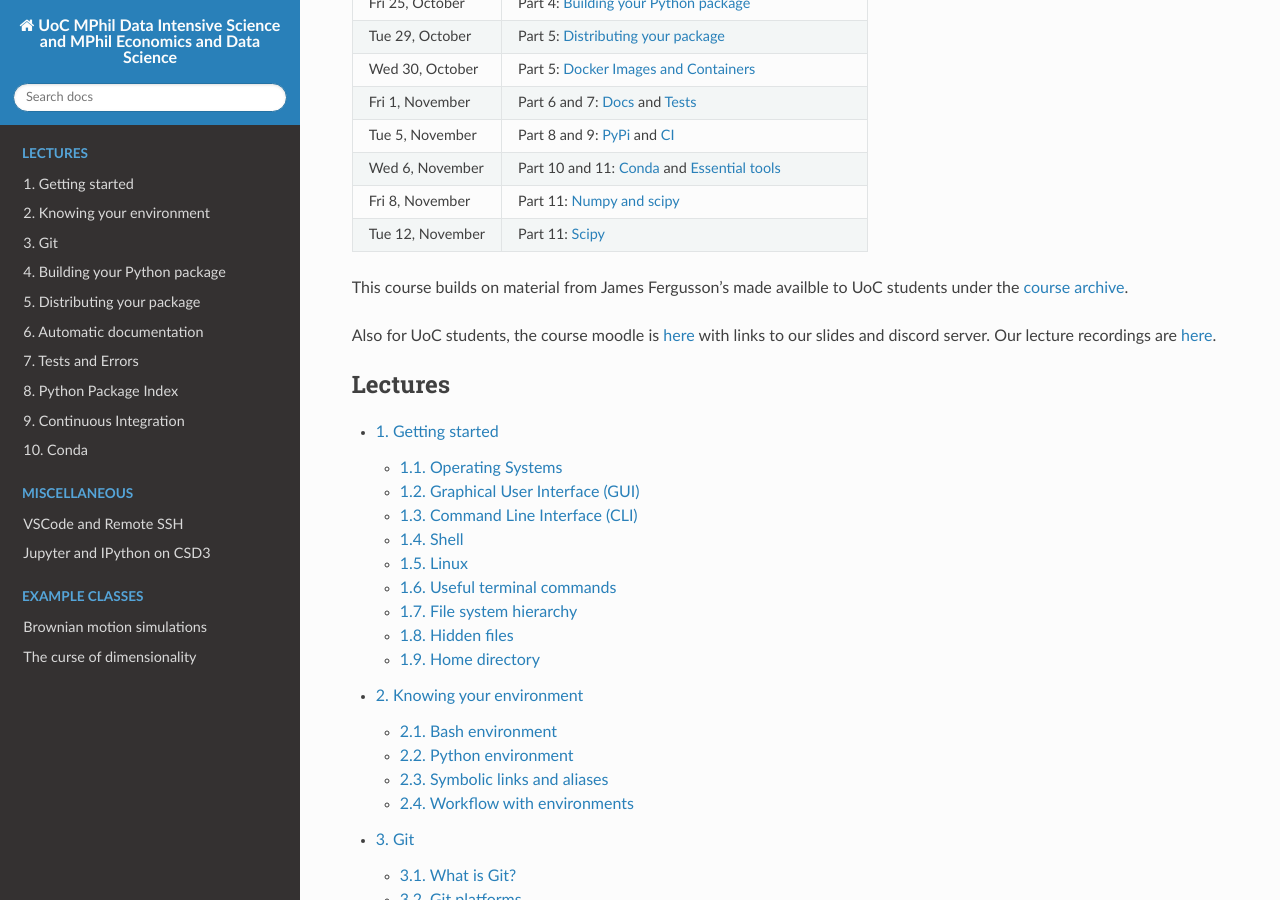
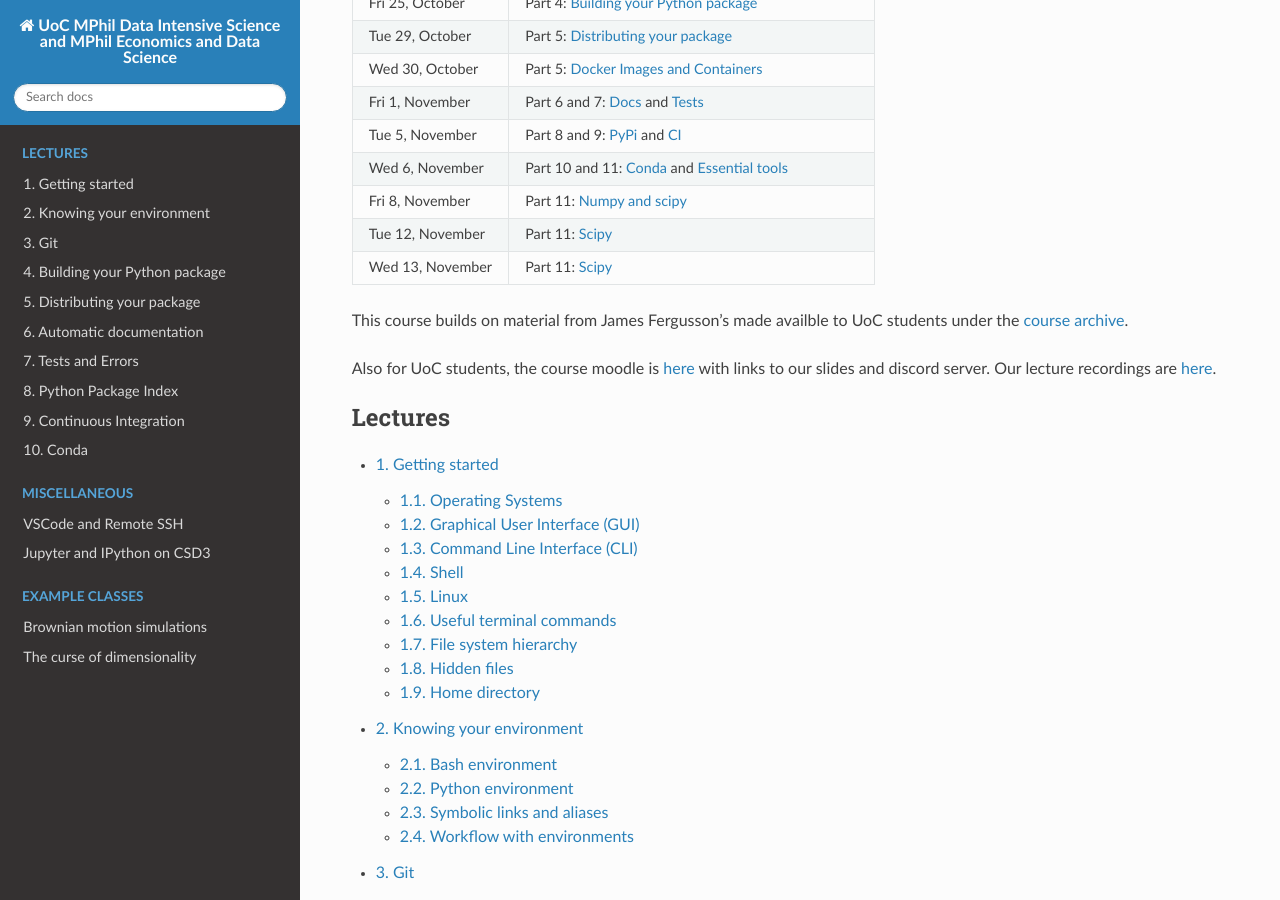
Before and after one commit to borisbolliet/ResearchComputing, a Sphinx documentation site: the page built from docs/index.rst, in a window 1280 px wide and 900 px high, scrolled down 901 px. Built offline with Sphinx 7.4.7 and the Read the Docs theme 3.1.0, drawn with Linux system fonts in a browser that asks for light colours; pages that are not in the unit, such as notebooks, are missing from menus.

Commit message:
Update index.rst

```diff
--- a/docs/index.rst
+++ b/docs/index.rst
@@ -67,9 +67,11 @@
 +------------------------------------+---------------------------------------------------------------------------------------------------------------------------------------------------+
 | Wed 6, November                    | Part 10 and 11: `Conda <material/part10/notebook.ipynb#Conda>`_ and `Essential tools <material/part11/notebook.ipynb#Essential-tools>`_           |
 +------------------------------------+---------------------------------------------------------------------------------------------------------------------------------------------------+
-| Fri 8, November                    | Part 11: `Numpy and scipy <material/part11/notebook.ipynb#Essential-packages>`_                                                                   |
+| Fri 8, November                    | Part 11: `Numpy and scipy <material/part11/notebook.ipynb#Essential-tools>`_                                                                      |
 +------------------------------------+---------------------------------------------------------------------------------------------------------------------------------------------------+
-| Tue 12, November                   | Part 11: `Scipy <material/part11/notebook.ipynb#Essential-packages>`_                                                                             |
+| Tue 12, November                   | Part 11: `Scipy <material/part11/notebook.ipynb#Essential-tools>`_                                                                                |
++------------------------------------+---------------------------------------------------------------------------------------------------------------------------------------------------+
+| Wed 13, November                   | Part 11: `Scipy <material/part11/notebook.ipynb#Essential-tools>`_                                                                                |
 +------------------------------------+---------------------------------------------------------------------------------------------------------------------------------------------------+
 
 
```
